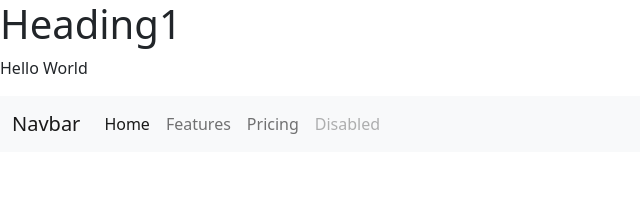
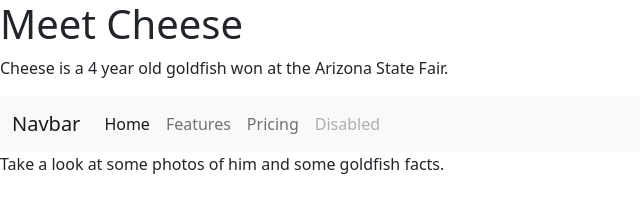
Before and after one commit to Alexj336/test, a plain HTML site: page index.html in a window 1280 px wide. Shown: the whole page, without its empty margins (0-640 px from the left). Drawn offline with nearby package versions, Linux system fonts and the light colour scheme.

Commit message:
commit 3

```diff
--- a/index.html
+++ b/index.html
@@ -11,8 +11,8 @@
 
 </head>
 <body>
-<h1>Heading1</h1>
-<p>Hello World</p>
+<h1>Meet Cheese</h1>
+<p>Cheese is a 4 year old goldfish won at the Arizona State Fair.</p>
 <nav class="navbar navbar-expand-lg navbar-light bg-light">
     <div class="container-fluid">
         <a class="navbar-brand" href="#">Navbar</a>
@@ -29,7 +29,7 @@
         </div>
     </div>
 </nav>
-
+<p1>Take a look at some photos of him and some goldfish facts.</p1>
 
 
 </body>
```
